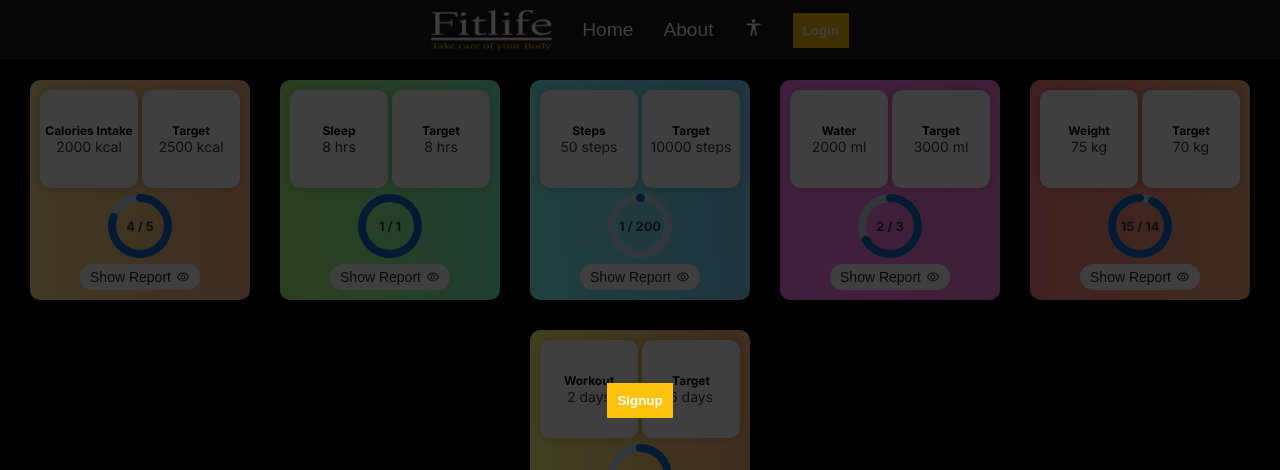
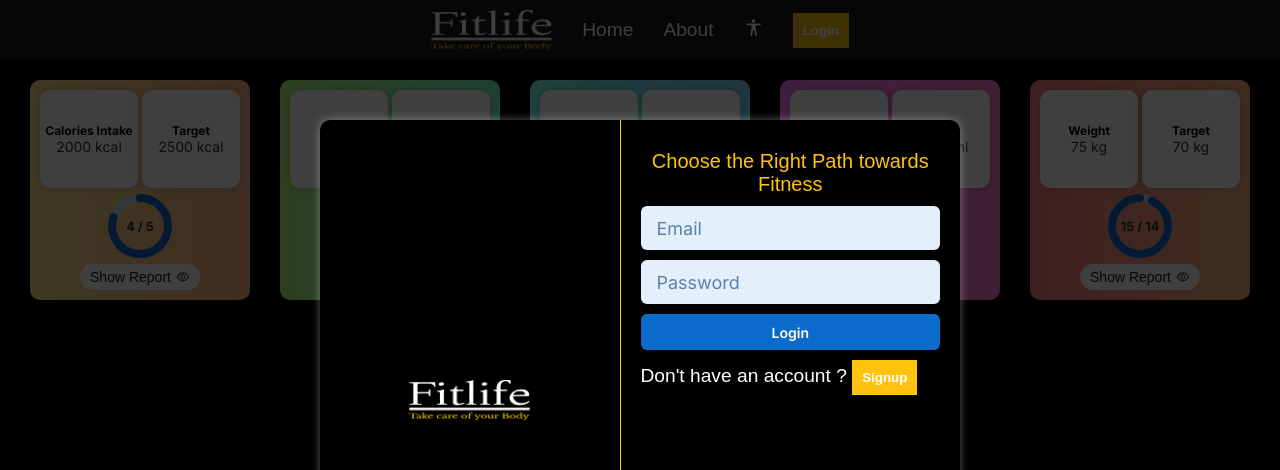
Before and after one commit to Lakshya1711/Fitness-Guide-Frontend, a Next.js app: page / in a window 1280 px wide. Both pictures are taken after a click on the button "Login". Shown: the top 470 px of the page. Built offline with nearby package versions, Linux system fonts and the light colour scheme.

Commit message:
Creating Login Page

```diff
--- a/src/compoents/AuthPopup/AuthPopup.tsx
+++ b/src/compoents/AuthPopup/AuthPopup.tsx
@@ -1,7 +1,15 @@
 import React from "react";
 import './AuthPopup.css';
+import Image from "next/image";
+import logo from "@/assets/logo.png"
+import Input from '@mui/joy/Input';
+import { Button } from "@mui/joy";
+
 const AuthPopup = () => {
   const [showSignup, setShowSignup] = React.useState<boolean>(false)
+
+  const handleLogin = () => { }
+  const handleSignup = () => { }
   return <div className="popup">
     {
       showSignup ? (
@@ -11,10 +19,37 @@ const AuthPopup = () => {
           }}>Login</button>
         </div>
       ) : (
-        <div>
-          <button onClick={() => {
-            setShowSignup(true)
-          }}>Signup</button>
+        <div className="authform">
+          <div className="left">
+            <Image src={logo} alt='Logo' />
+          </div>
+          <div className="right">
+            <h1>Choose the Right Path towards Fitness</h1>
+            <form action="">
+              <Input
+                color="primary"
+                disabled={false}
+                placeholder="Email"
+                size="lg"
+                variant="soft"
+              />
+
+              <Input
+                color="primary"
+                disabled={false}
+                placeholder="Password"
+                size="lg"
+                variant="soft"
+              />
+              <Button onClick={() => {
+                handleLogin
+              }}>Login</Button>
+            </form>
+            <p>Don't have an account ? <button onClick={() => {
+              setShowSignup(true)
+            }}>Signup</button></p>
+          </div>
+
         </div>
       )
     }
```
